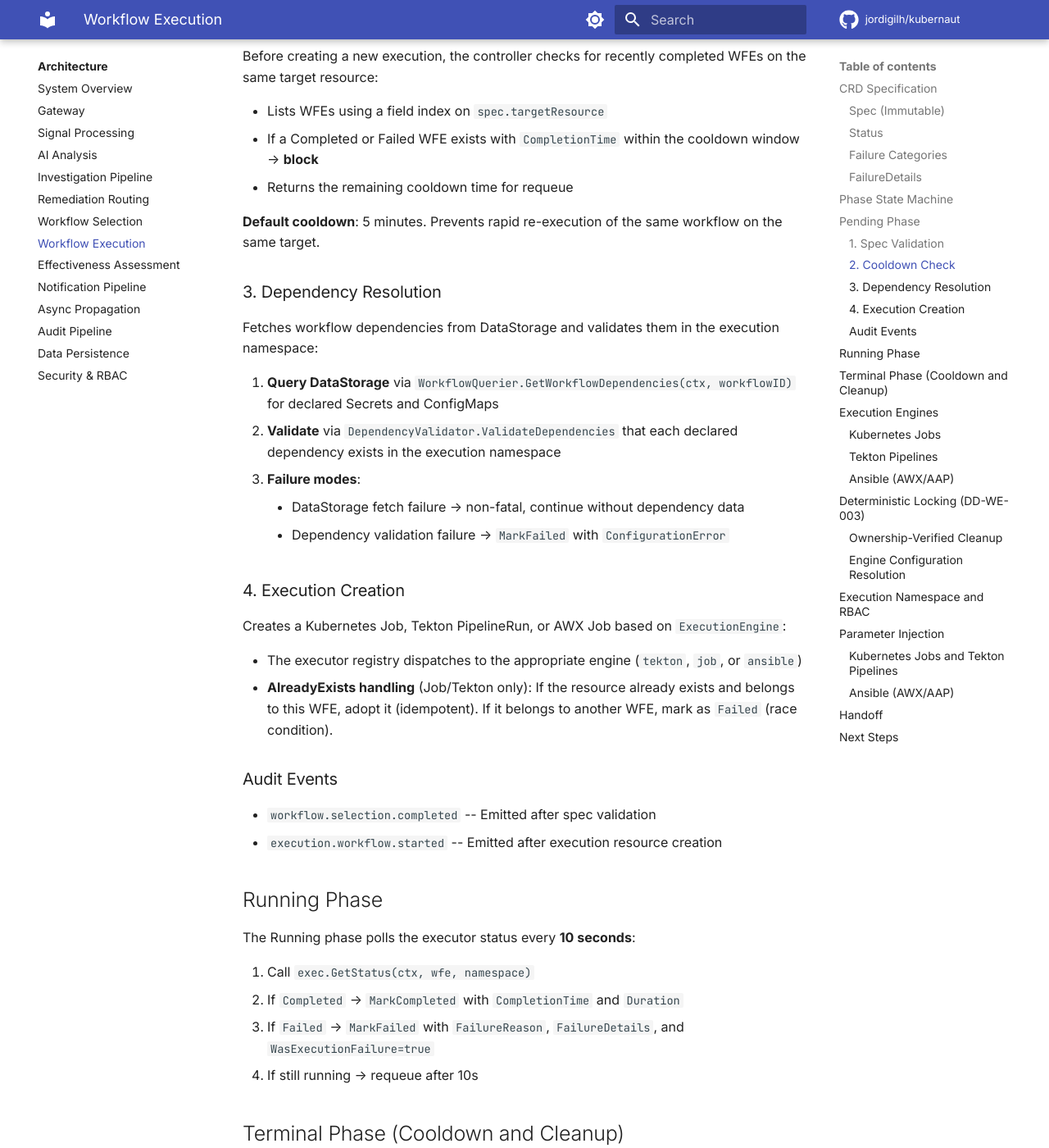
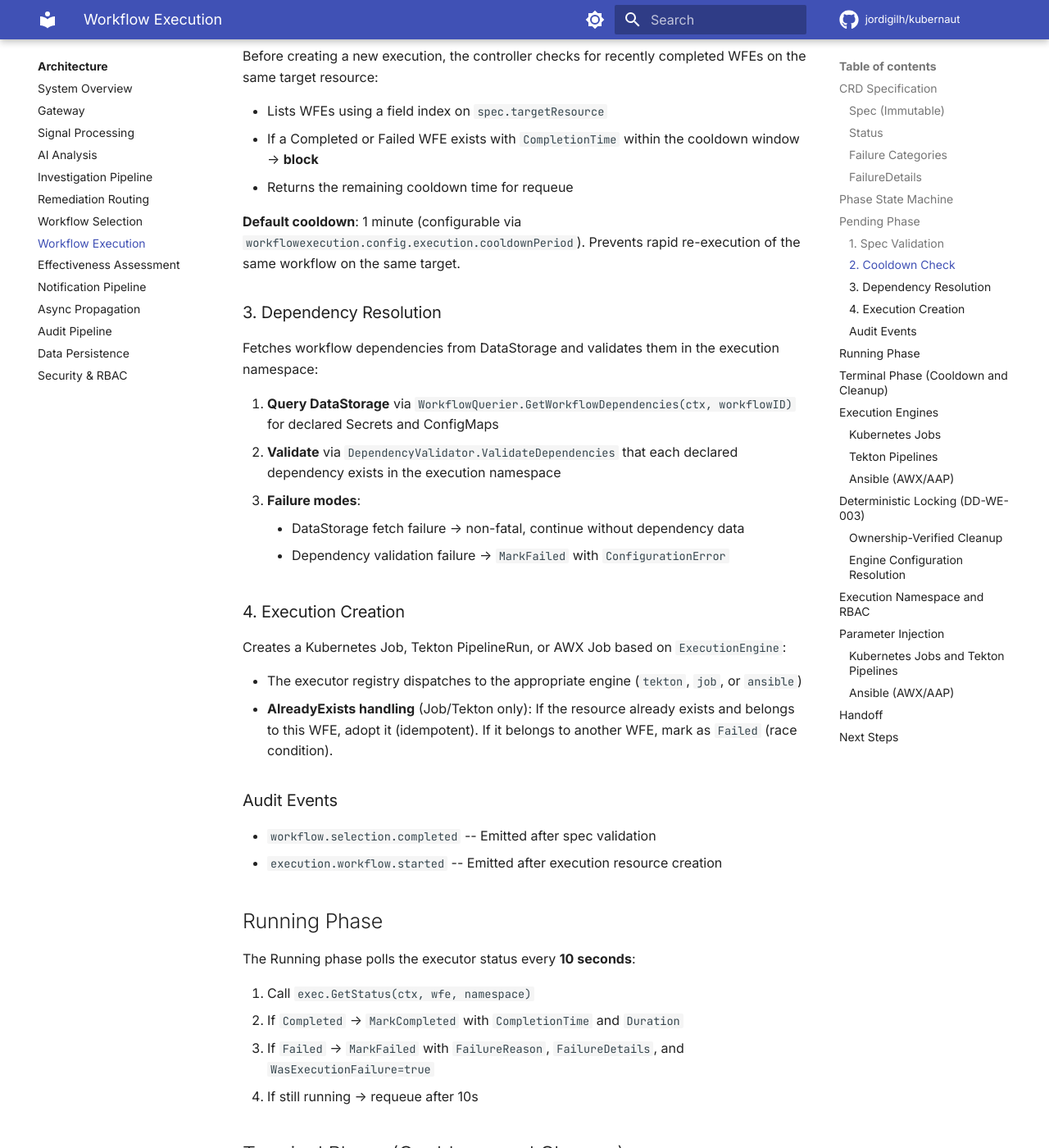
Before and after one commit to jordigilh/kubernaut-docs, an MkDocs documentation site: the page built from docs/architecture/workflow-execution.md, in a window 1280 px wide and 1400 px high, scrolled down 2420 px. Shown: the whole window at 82% size. Built offline with MkDocs 1.6.1 and Material for MkDocs 9.7.7, drawn with Linux system fonts in a browser that asks for light colours; comment, search, counter and statistics services are not loaded; the version menu is left out; some of the changed text lies outside the part shown.

Commit message:
fix: correct EM monitoring defaults and WFE cooldown duration
EM prometheusEnabled/alertManagerEnabled default to false since v1.1.0
(not true). WFE cooldown has always been 1m via chart config (not 5m).

Made-with: Cursor

```diff
--- a/docs/architecture/workflow-execution.md
+++ b/docs/architecture/workflow-execution.md
@@ -71,7 +71,7 @@ Before creating a new execution, the controller checks for recently completed WF
 - If a Completed or Failed WFE exists with `CompletionTime` within the cooldown window → **block**
 - Returns the remaining cooldown time for requeue
 
-**Default cooldown**: 5 minutes. Prevents rapid re-execution of the same workflow on the same target.
+**Default cooldown**: 1 minute (configurable via `workflowexecution.config.execution.cooldownPeriod`). Prevents rapid re-execution of the same workflow on the same target.
 
 ### 3. Dependency Resolution
 
```
Also changed, not shown: other parts of docs/architecture/workflow-execution.md (+1 -1 lines), docs/getting-started/installation.md (+1 -1 lines), docs/user-guide/configuration.md (+2 -2 lines).
